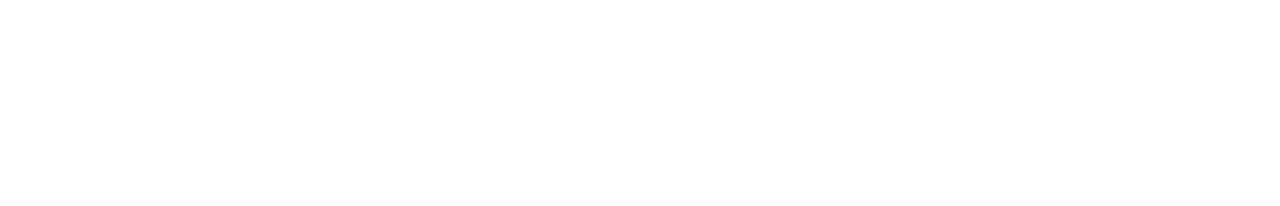
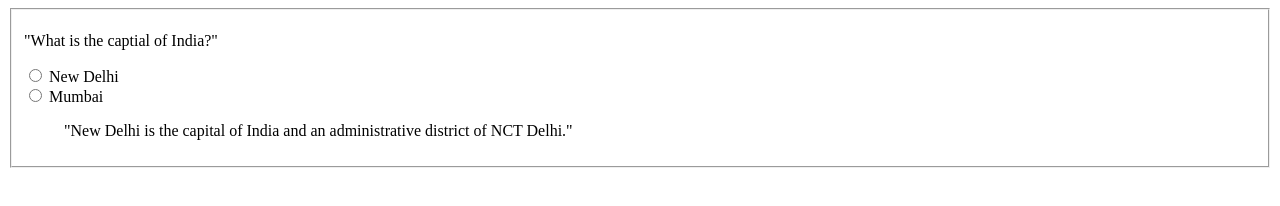
Before and after one commit to acciojob/trivia-dhananjay1809, a website: page main.html in a window 1280 px wide. Drawn offline with Linux system fonts and the light colour scheme.

Commit message:
created a submission

```diff
--- a/main.html
+++ b/main.html
@@ -7,6 +7,17 @@
 </head>
 
 <body>
+
+	<form>
+       <fieldset>
+		   <p>"What is the captial of India?"</p>
+		   <input type="radio"> New Delhi <br>
+            <input type="radio"> Mumbai
+		   <blockquote>"New Delhi is the capital of India and an administrative district of NCT Delhi." </blockquote>
+	   </fieldset>
+
+
+	</form>
 	<!-- the entire body must be written by student -->
     <script type="text/javascript" src="./script.js">
 </script>
```
